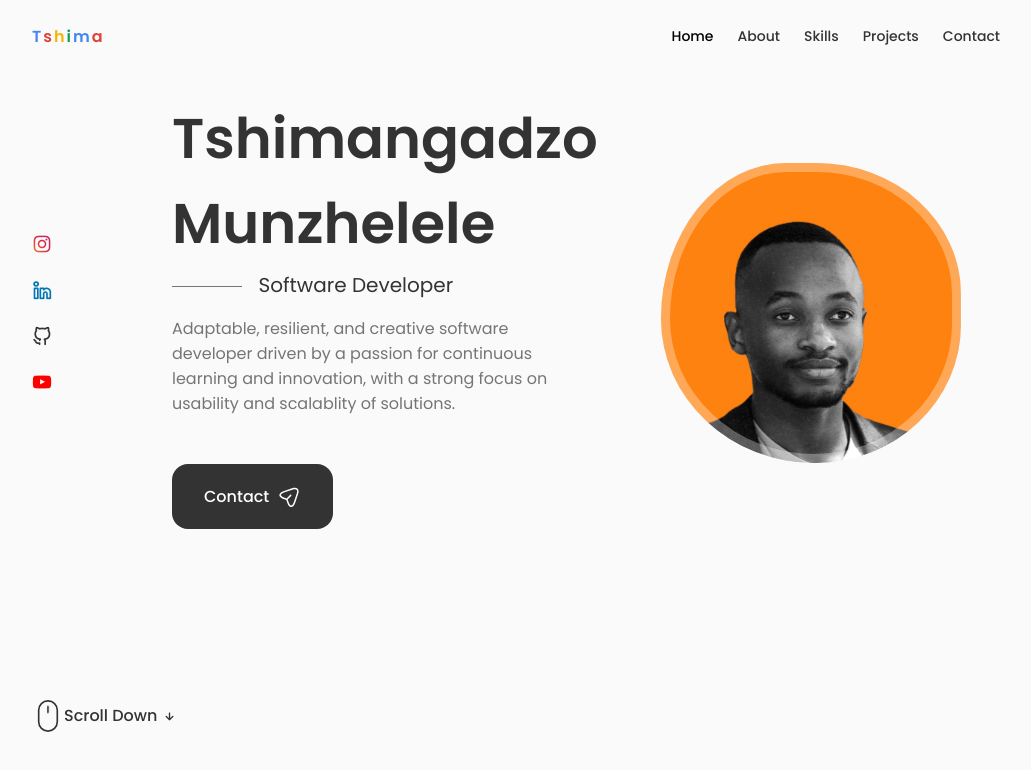
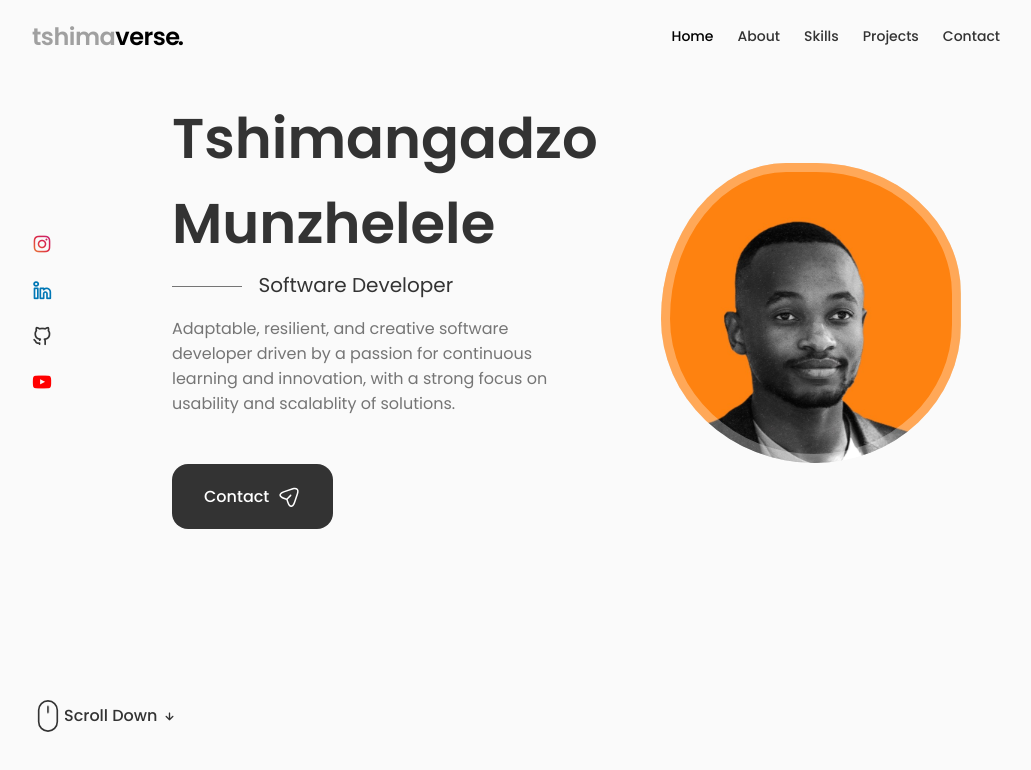
Before and after one commit to Tshimangadzostephen/Tshimaverse, a React (Vite) app: page / in a window 1280 px wide. Shown: the top 770 px of the page, without its empty margins (124-1155 px from the left). Built offline with nearby package versions, Linux system fonts and the light colour scheme.

Commit message:
updated logo

```diff
--- a/src/components/header/Header.css
+++ b/src/components/header/Header.css
@@ -1,7 +1,7 @@
-
-.header{
+.header {
   width: 100%;
-    position: fixed; top: 0;
+  position: fixed;
+  top: 0;
   left: 0;
   z-index: var(--z-fixed);
   background-color: var(--body-color);
@@ -20,49 +20,48 @@
   font-weight: var(--font-medium);
 }
 
+/* Showcasy Style Logo */
 .nav__logo {
-    font-weight: 900 !important;
-    font-size: 16px !important;
-    letter-spacing: 2px; /* Adds a bit of space between letters for a modern feel */
+  font-weight: 700;
+  font-size: 1.5rem;
+  letter-spacing: -0.5px;
+  text-decoration: none;
+  transition: transform 0.3s ease;
 }
 
-.nav__logo span:nth-child(1) {
-    color: #4285F4; /* Blue */
+.nav__logo:hover {
+  transform: scale(1.05);
 }
 
-.nav__logo span:nth-child(2) {
-    color: #DB4437; /* Red */
+.logo-light {
+  color: #a0a0a0; /* Light gray */
+  font-weight: 700;
 }
 
-.nav__logo span:nth-child(3) {
-    color: #F4B400; /* Yellow */
+.logo-dark {
+  color: #000; /* Black/dark */
+  font-weight: 700;
 }
 
-.nav__logo span:nth-child(4) {
-    color: #0F9D58; /* Green */
+.logo-dot {
+  color: #000;
+  font-weight: 700;
+  margin-left: -2px;
 }
 
-.nav__logo span:nth-child(5) {
-    color: #4285F4; /* Blue */
-}
-
-.nav__logo span:nth-child(6) {
-    color: #DB4437; /* Red */
-}
-
-.nav__list{
+.nav__list {
   display: flex !important;
   column-gap: 2rem;
 }
 
-.nav__link{
+.nav__link {
   display: flex;
   flex-direction: column;
   align-items: center;
   font-size: var(--small-font-size);
   color: var(--title-color);
   font-weight: var(--font-medium);
-    transition: .3s;
+  transition: 0.3s;
 }
 
 .nav__toggle,
@@ -71,67 +70,70 @@
   display: none;
 }
 
-/*Active link*/
+/* Active link */
 .active-link,
-.nav__link:hover{
+.nav__link:hover {
   color: var(--title-color-dark);
 }
 
 /* For medium devices */
 @media screen and (max-width: 768px) {
-   .header{
+  .header {
     top: initial;
     bottom: 0;
   }
 
-    .nav{
+  .nav {
     height: var(--header-height);
   }
 
-    .nav__menu{
+  .nav__logo {
+    font-size: 1.25rem;
+  }
+
+  .nav__menu {
     position: fixed;
-        bottom:-100%; /*Hide menu*/
-        left:0;
+    bottom: -100%; /* Hide menu */
+    left: 0;
     width: 100%;
     background-color: var(--body-color);
     padding: 2rem 1.5rem 4rem;
-        box-shadow: 0 -1px 4px rgba(0,0,0,0.15);
+    box-shadow: 0 -1px 4px rgba(0, 0, 0, 0.15);
     border-radius: 1.5rem 1.5rem 0 0;
-        transition: .3s;
+    transition: 0.3s;
   }
 
-    /*Show Menu*/
-    .show__menu{
+  /* Show Menu */
+  .show__menu {
     bottom: 0;
   }
 
-    .nav__list{
+  .nav__list {
     display: grid !important;
     grid-template-columns: repeat(3, 1fr) !important;
     gap: 2rem;
   }
 
-    .nav__icon{
+  .nav__icon {
     font-size: 1.2rem;
   }
 
-    .nav__close{
-        position:absolute;
+  .nav__close {
+    position: absolute;
     right: 1.3rem;
-        bottom: .5rem;
+    bottom: 0.5rem;
     font-size: 1.5rem;
     cursor: pointer;
     color: var(--title-color);
   }
 
-    .nav__close:hover{
+  .nav__close:hover {
     color: var(--title-color-dark);
   }
 
-    .nav__toggle{
+  .nav__toggle {
     font-size: 1.1rem;
     cursor: pointer;
-
   }
 
   .nav__toggle,
@@ -143,12 +145,15 @@
 
 /* For small devices */
 @media screen and (max-width: 350px) {
+  .nav__logo {
+    font-size: 1.1rem;
+  }
 
-    .nav__menu{
+  .nav__menu {
     padding: 2rem 0.25rem 4rem;
   }
 
-    .nav__list{
+  .nav__list {
     column-gap: 0;
   }
 }
--- a/src/components/header/Header.tsx
+++ b/src/components/header/Header.tsx
@@ -2,19 +2,15 @@ import React, { useState } from "react";
 import "./Header.css";
 
 const Header = () => {
-  //TOGGLE MENU
   const [Toggle, ShowMenu] = useState(false);
 
   return (
     <header className="header">
       <nav className="nav container">
         <a href="index.html" className="nav__logo">
-          <span>T</span>
-          <span>s</span>
-          <span>h</span>
-          <span>i</span>
-          <span>m</span>
-          <span>a</span>
+          <span className="logo-light">tshima</span>
+          <span className="logo-dark">verse</span>
+          <span className="logo-dot">.</span>
         </a>
 
         <div className={Toggle ? "nav__menu show__menu" : "nav__menu"}>
@@ -24,31 +20,21 @@ const Header = () => {
                 <i className="uil uil-estate nav__icon"></i> Home
               </a>
             </li>
-
             <li className="nav__item">
               <a href="#about" className="nav__link">
                 <i className="uil uil-user nav__icon"></i> About
               </a>
             </li>
-
             <li className="nav__item">
               <a href="#skills" className="nav__link">
                 <i className="uil uil-graduation-cap nav__icon"></i> Skills
               </a>
             </li>
-
-            {/* <li className="nav__item">
-              <a href="#services" className="nav__link">
-                <i className="uil uil-briefcase-alt nav__icon"></i> Services
-              </a>
-            </li> */}
-
             <li className="nav__item">
               <a href="#projects" className="nav__link">
                 <i className="uil uil-scenery nav__icon"></i> Projects
               </a>
             </li>
-
             <li className="nav__item">
               <a href="#contact" className="nav__link">
                 <i className="uil uil-message nav__icon"></i> Contact
```
Lines whose indentation alone changed are shown as unchanged.
